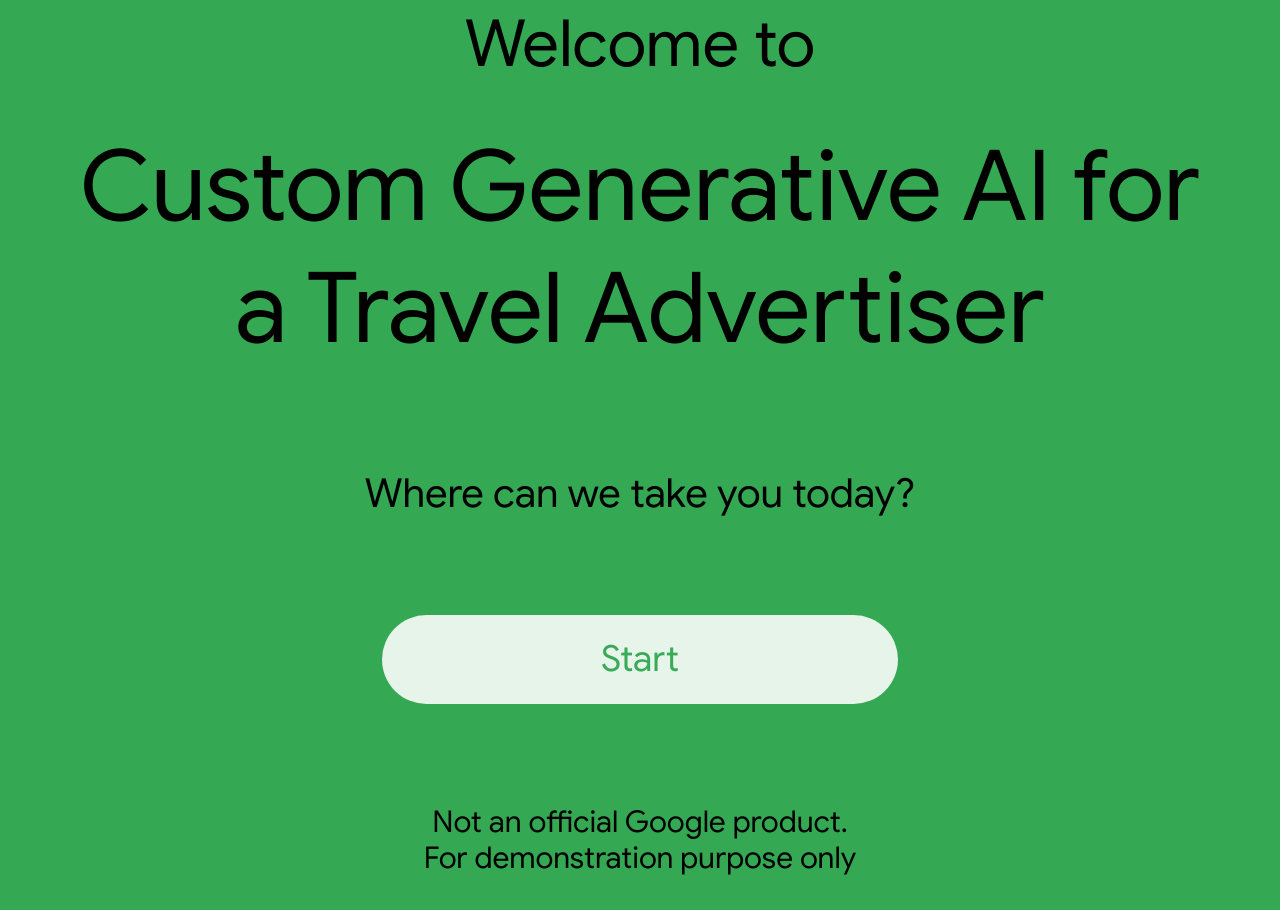
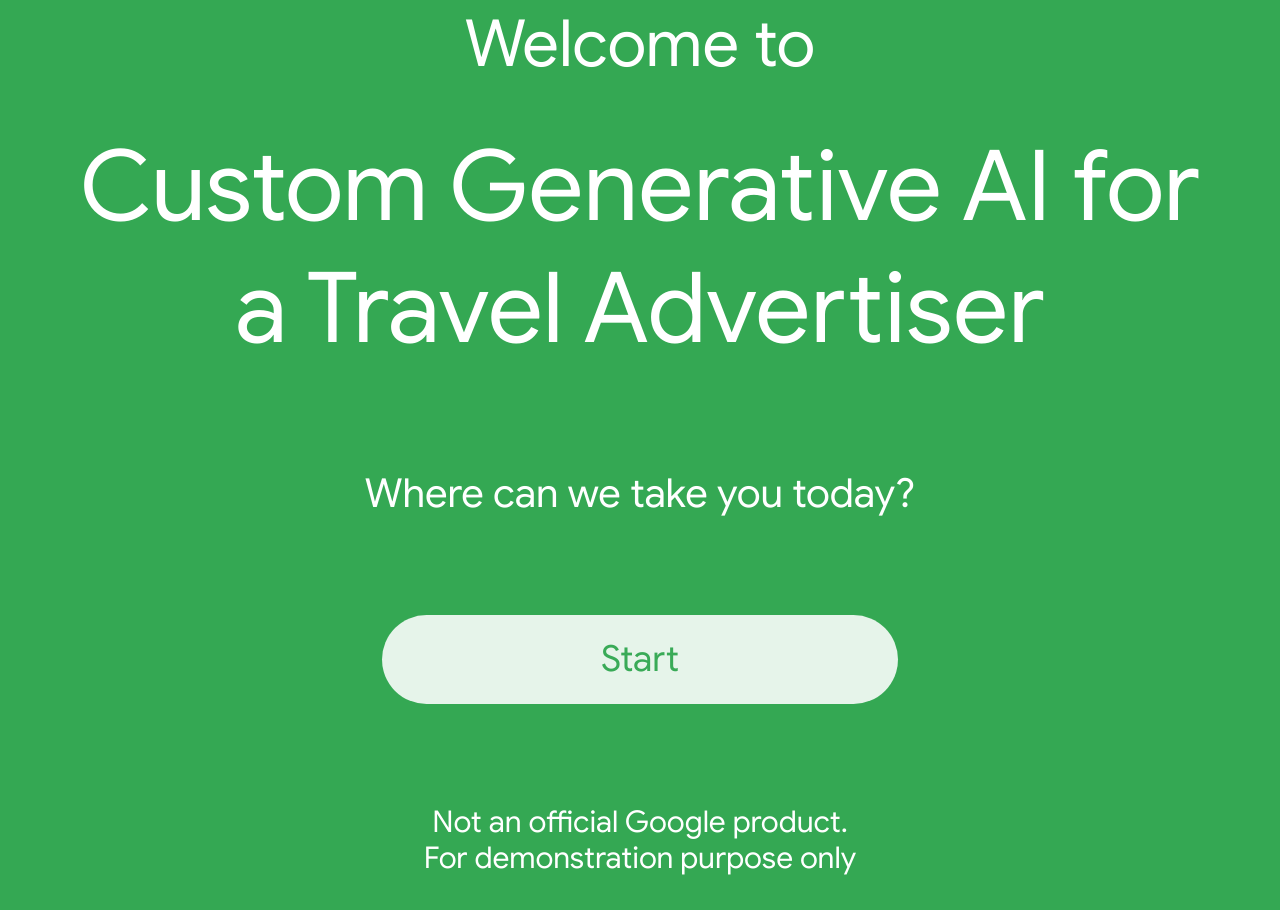
Before and after one commit to Marshall-Hao/generative-ai, a Next.js app: page / in a window 1280 px wide. Shown: the part 600-1510 px from the top of the page. Built offline with nearby package versions, Linux system fonts and the light colour scheme.

Commit message:
font color to white on first page

```diff
--- a/app/page.tsx
+++ b/app/page.tsx
@@ -19,11 +19,13 @@ export default function Home() {
 
       <MotionDiv mode="down" delay={0.4}>
         <section className="mb-[92px] mt-40 text-center">
-          <h3 className="text-[65px]">Welcome to</h3>
-          <h1 className="mx-auto mb-[92px] mt-8	block  px-11 text-[98px] leading-tight">
+          <h3 className="text-[65px] text-white">Welcome to</h3>
+          <h1 className="mx-auto mb-[92px] mt-8	block  px-11 text-[98px] leading-tight text-white">
             Custom Generative AI for a Travel Advertiser
           </h1>
-          <p className=" text-[40px]">Where can we take you today?</p>
+          <p className=" text-[40px] text-white">
+            Where can we take you today?
+          </p>
         </section>
       </MotionDiv>
 
@@ -39,7 +41,7 @@ export default function Home() {
 
       <MotionDiv mode="up" delay={0.4}>
         <div className="mb-9 mt-[100px] text-center">
-          <p className="max-w-3xl text-3xl">
+          <p className="max-w-3xl text-3xl text-white">
             Not an official Google product. <br /> For demonstration purpose
             only
           </p>
```
